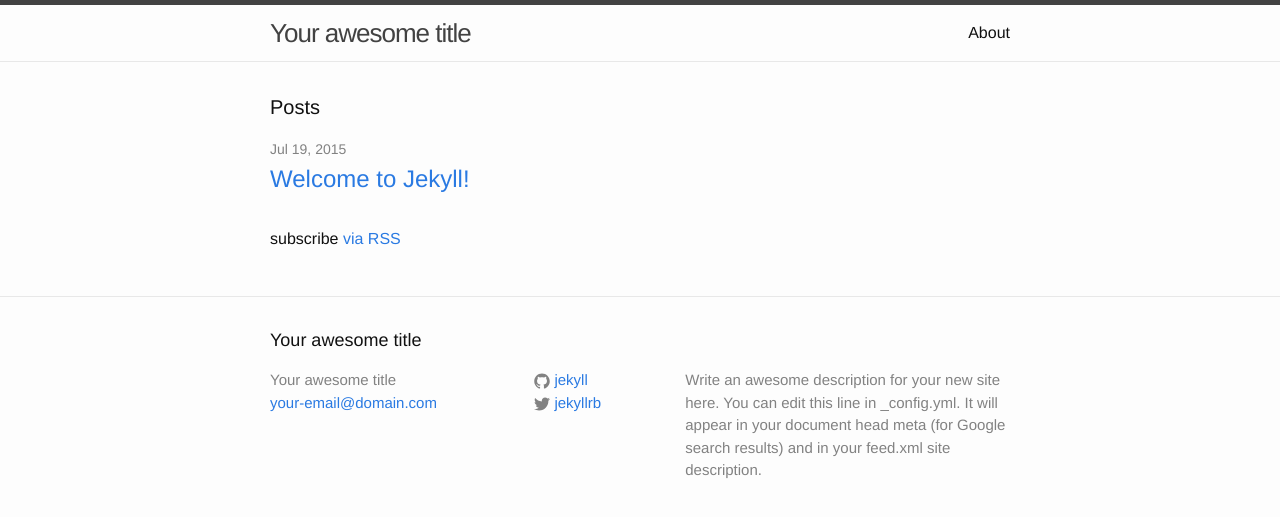
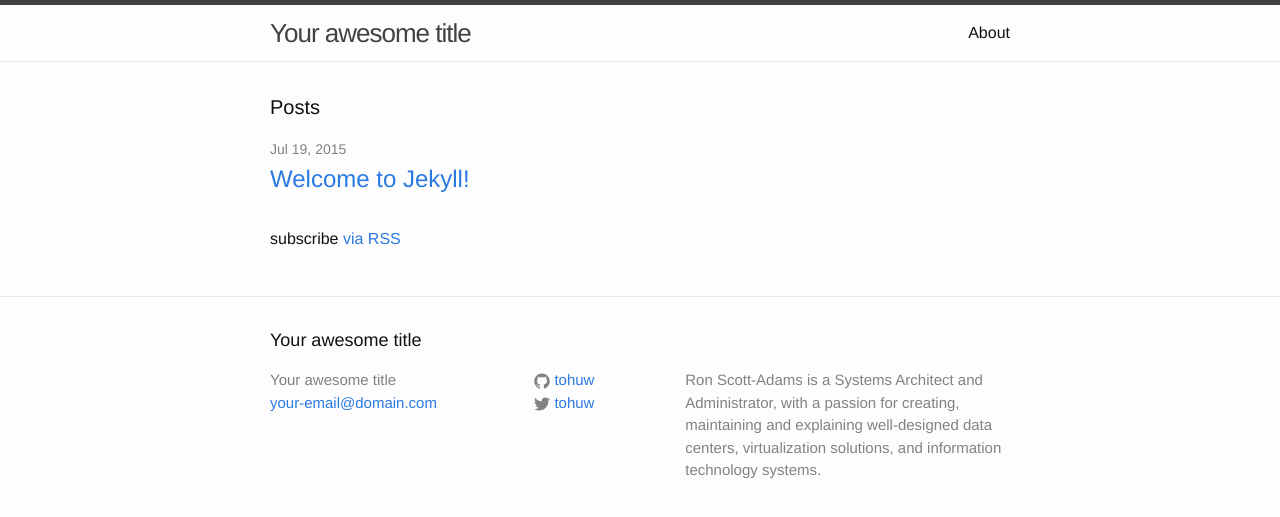
Before and after one commit to tohuw/tohuwnet-sources-old, a Jekyll site: the page built from index.html, in a window 1280 px wide. Shown: the top 517 px of the page. Built offline with Jekyll 4.4.1, drawn with Linux system fonts in a browser that asks for light colours.

Commit message:
Base Configurations, EditorConfig cleanup for YML

```diff
--- a/_config.yml
+++ b/_config.yml
@@ -1,14 +1,31 @@
 # Site settings
 title: Your awesome title
 email: your-email@domain.com
-description: > # this means to ignore newlines until "baseurl:"
-  Write an awesome description for your new site here. You can edit this
-  line in _config.yml. It will appear in your document head meta (for
-  Google search results) and in your feed.xml site description.
+description: >
+  Ron Scott-Adams is a Systems Architect and Administrator, with a passion for
+  creating, maintaining and explaining well-designed data centers,
+  virtualization solutions, and information technology systems.
 baseurl: "" # the subpath of your site, e.g. /blog/
-url: "http://yourdomain.com" # the base hostname & protocol for your site
-twitter_username: jekyllrb
-github_username:  jekyll
+url: "https://tohuw.net" # the base hostname & protocol for your site
+twitter_username: tohuw
+github_username:  tohuw
 
 # Build settings
 markdown: kramdown
+
+# Default extension for new posts and pages
+post_ext: md
+page_ext: html
+
+# Default templates for posts and pages
+# Found in _templates/
+post_layout: post
+page_layout: page
+
+# Change default template file (in _templates/)
+post_template: post
+page_template: page
+draft_template: draft
+
+# Format titles with titlecase?
+titlecase: true
```
Also changed, not shown: _deploy.yml (added, +10 -0 lines), 1 other file.
